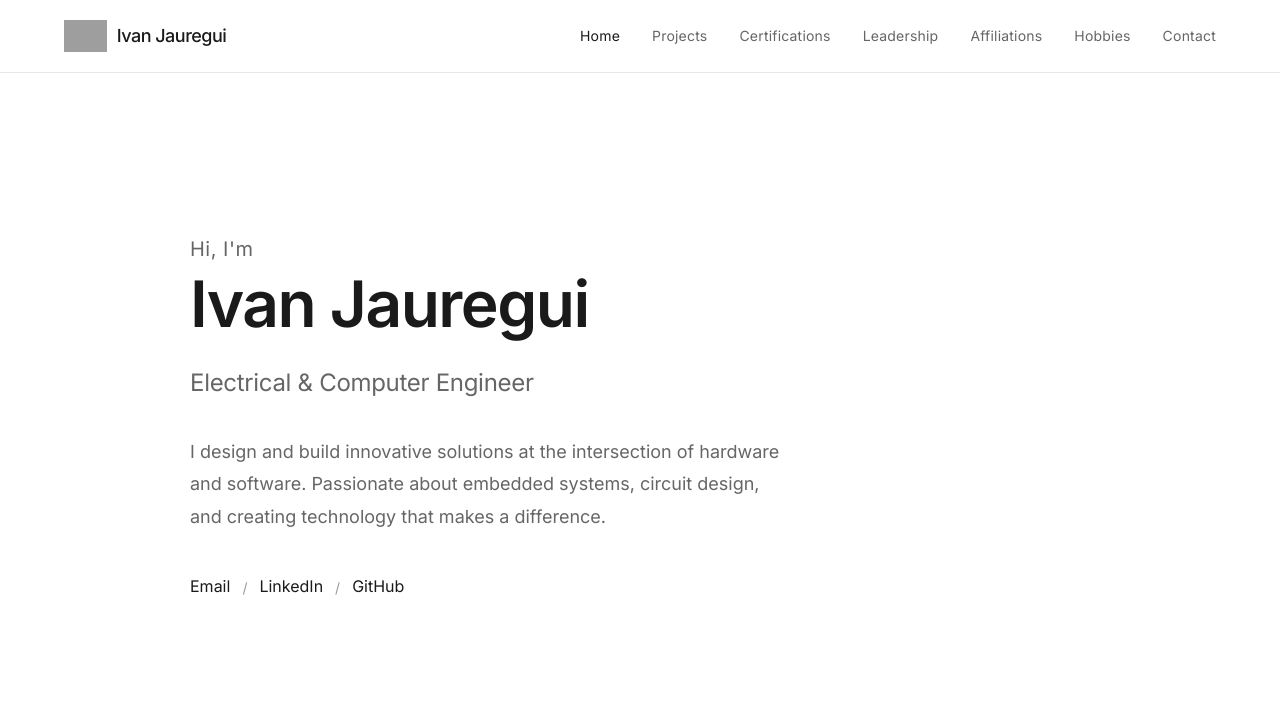
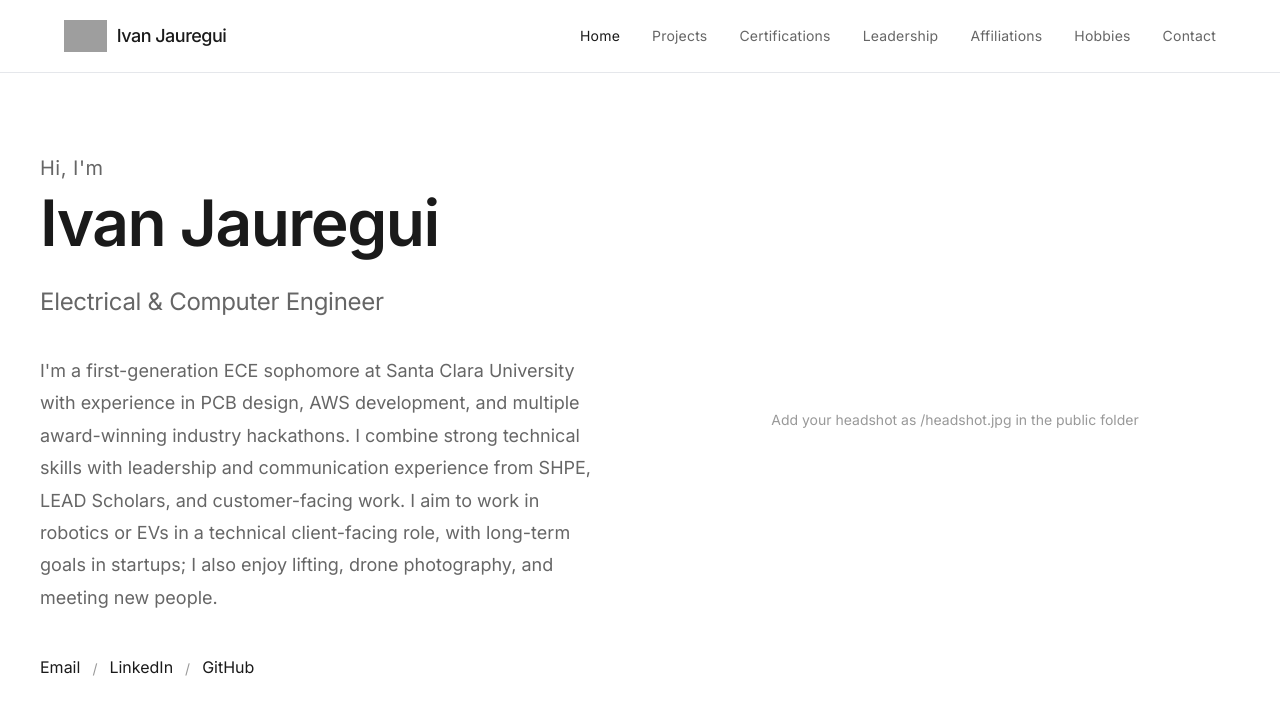
Before and after one commit to ivanj06/personalWesbite, a React (Create React App) app: page / in a window 1280 px wide. Shown: the top 714 px of the page. Built offline with nearby package versions, Linux system fonts and the light colour scheme; grey boxes are pictures that could not be loaded.

Commit message:
Add headshot to homepage, update bio, and add favicon support

```diff
--- a/public/index.html
+++ b/public/index.html
@@ -5,6 +5,10 @@
     <meta name="viewport" content="width=device-width, initial-scale=1.0">
     <meta name="description" content="Ivan Jauregui - Electrical & Computer Engineer Portfolio">
     <title>Ivan Jauregui — Electrical & Computer Engineer</title>
+    <link rel="icon" type="image/x-icon" href="/favicon.ico">
+    <link rel="icon" type="image/png" sizes="32x32" href="/favicon-32x32.png">
+    <link rel="icon" type="image/png" sizes="16x16" href="/favicon-16x16.png">
+    <link rel="apple-touch-icon" sizes="180x180" href="/apple-touch-icon.png">
     <link rel="preconnect" href="https://fonts.googleapis.com">
     <link rel="preconnect" href="https://fonts.gstatic.com" crossorigin>
     <link href="https://fonts.googleapis.com/css2?family=Inter:wght@300;400;500;600&family=Space+Grotesk:wght@300;400;500;600;700&display=swap" rel="stylesheet">
--- a/src/components/Hero.jsx
+++ b/src/components/Hero.jsx
@@ -4,6 +4,7 @@ const Hero = () => {
   return (
     <section id="home" className="hero">
       <div className="hero-container">
+        <div className="hero-wrapper">
           <div className="hero-content">
             <h1 className="hero-title">
               <span className="hero-greeting">Hi, I'm</span>
@@ -11,8 +12,7 @@ const Hero = () => {
             </h1>
             <p className="hero-subtitle">Electrical & Computer Engineer</p>
             <p className="hero-description">
-            I design and build innovative solutions at the intersection of hardware and software.
-            Passionate about embedded systems, circuit design, and creating technology that makes a difference.
+              I'm a first-generation ECE sophomore at Santa Clara University with experience in PCB design, AWS development, and multiple award-winning industry hackathons. I combine strong technical skills with leadership and communication experience from SHPE, LEAD Scholars, and customer-facing work. I aim to work in robotics or EVs in a technical client-facing role, with long-term goals in startups; I also enjoy lifting, drone photography, and meeting new people.
             </p>
             <div className="hero-links">
               <a href="mailto:ivanjauregui85@gmail.com" className="hero-link">Email</a>
@@ -22,6 +22,21 @@ const Hero = () => {
               <a href="https://github.com/ivanj06" className="hero-link" target="_blank" rel="noopener noreferrer">GitHub</a>
             </div>
           </div>
+          <div className="hero-image-wrapper">
+            <img
+              src="/headshot.jpg"
+              alt="Ivan Jauregui"
+              className="hero-image"
+              onError={(e) => {
+                e.target.style.display = 'none';
+                e.target.nextSibling.style.display = 'block';
+              }}
+            />
+            <div className="hero-image-placeholder" style={{display: 'none'}}>
+              <p>Add your headshot as /headshot.jpg in the public folder</p>
+            </div>
+          </div>
+        </div>
       </div>
     </section>
   );
--- a/src/index.css
+++ b/src/index.css
@@ -130,13 +130,48 @@ body {
 }
 
 .hero-container {
-    max-width: 900px;
+    max-width: 1200px;
     margin: 0 auto;
     width: 100%;
 }
 
+.hero-wrapper {
+    display: grid;
+    grid-template-columns: 1fr 1fr;
+    gap: 60px;
+    align-items: center;
+}
+
 .hero-content {
     animation: fadeInUp 0.8s ease;
+}
+
+.hero-image-wrapper {
+    display: flex;
+    justify-content: center;
+    align-items: center;
+    animation: fadeInUp 0.8s ease 0.2s both;
+}
+
+.hero-image {
+    width: 100%;
+    max-width: 400px;
+    height: auto;
+    border-radius: 12px;
+    object-fit: cover;
+    box-shadow: 0 20px 60px rgba(0, 0, 0, 0.3);
+    transition: transform 0.3s ease;
+}
+
+.hero-image:hover {
+    transform: translateY(-5px);
+}
+
+.hero-image-placeholder {
+    padding: 40px;
+    text-align: center;
+    color: var(--text-light);
+    font-size: 14px;
 }
 
 .hero-title {
@@ -176,6 +211,14 @@ body {
     color: var(--text-secondary);
     margin-bottom: 40px;
     max-width: 600px;
+}
+
+.hero-description p {
+    margin-bottom: 16px;
+}
+
+.hero-description p:last-child {
+    margin-bottom: 0;
 }
 
 .hero-links {
@@ -570,6 +613,19 @@ body {
         min-height: auto;
     }
 
+    .hero-wrapper {
+        grid-template-columns: 1fr;
+        gap: 40px;
+    }
+
+    .hero-image-wrapper {
+        order: -1;
+    }
+
+    .hero-image {
+        max-width: 300px;
+    }
+
     .hero-name {
         font-size: 48px;
     }
@@ -613,6 +669,10 @@ body {
 }
 
 @media (max-width: 480px) {
+    .hero-image {
+        max-width: 250px;
+    }
+
     .hero-name {
         font-size: 36px;
     }
```
Lines whose indentation alone changed are shown as unchanged.
